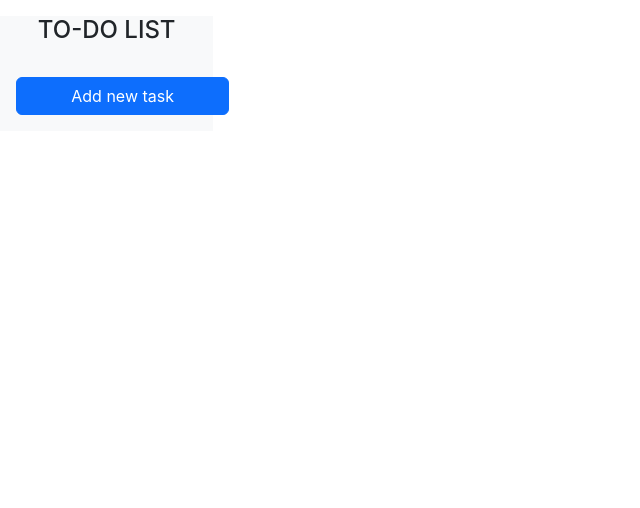
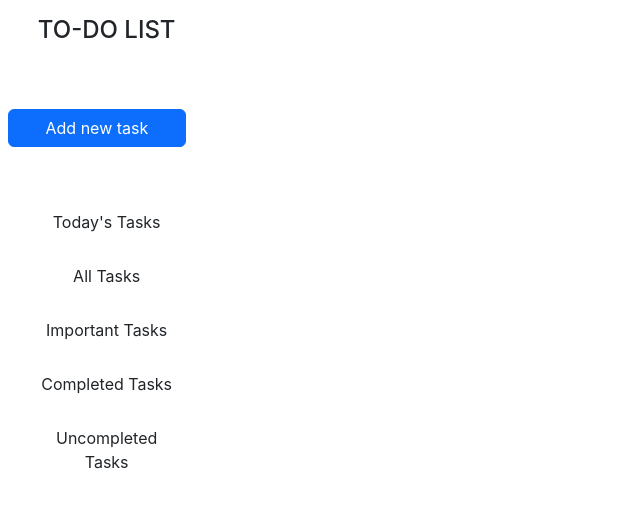
Before and after one commit to charankulal/myTasks, a React (Create React App) app: page / in a window 1280 px wide. Shown: the top 508 px of the page, without its empty margins (0-640 px from the left). Built offline with nearby package versions, Linux system fonts and the light colour scheme.

Commit message:
Done for the day

```diff
--- a/src/App.js
+++ b/src/App.js
@@ -4,7 +4,7 @@ import './App.css';
 function App() {
   return (
     <>
-    <div className='col-2 bg-light'>
+    <div className='col-2'>
       <Leftsection/>
     </div>
     </>
--- a/src/Components/Leftsection.js
+++ b/src/Components/Leftsection.js
@@ -6,7 +6,7 @@ export default function Leftsection() {
   return (
     <>
     <h4 className=' text-center m-3 text-lg tracking-wide hidden xl:block'>TO-DO LIST</h4>
-<Button text="Add new task" class="m-3 btn btn-primary col-12 "/>
+<Button text="Add new task" class="m-2 my-5 btn btn-primary col-10 "/>
 <Navigation/>
 
     </>
--- /dev/null
+++ b/src/Components/Navbar.js
@@ -0,0 +1,28 @@
+import React from 'react'
+import { Link } from 'react-router-dom'
+import Button from './Button'
+
+export default function Navbar() {
+
+  return (
+    <nav className='nav'>
+        <ul className="nav flex-column">
+  <li className="nav-item ">
+  <Link className="nav-link active px-4 py-2 " to="/today"><Button text="Today's Tasks" class=" btn col-12 w-100"/></Link>
+  </li>
+  <li className="nav-item">
+  <Link className="nav-link active px-4 py-2" to="/"><Button text="All Tasks" class=" btn col-12 "/></Link>
+  </li>
+  <li className="nav-item">
+  <Link className="nav-link active px-4 py-2" to="/"><Button text="Important Tasks" class=" btn col-12 "/></Link>
+  </li>
+  <li className="nav-item">
+  <Link className="nav-link active px-4 py-2" to="/"><Button text="Completed Tasks" class=" btn col-12 "/></Link>
+  </li>
+  <li className="nav-item">
+  <Link className="nav-link active px-4 py-2" to="/"><Button text="Uncompleted Tasks" class=" btn col-12 "/></Link>
+  </li>
+</ul>
+    </nav>
+  )
+}
--- a/src/Components/Navigation.js
+++ b/src/Components/Navigation.js
@@ -5,23 +5,25 @@ import TodayTasks from "./TodayTasks";
 import CompletedTasks from "./CompletedTasks";
 import UncompletedTasks from "./UncompletedTasks";
 import ImportantTasks from "./ImportantTasks";
+import Navbar from "./Navbar";
 
 export default function Navigation() {
   return (
-    <nav className="nav flex-column">
+
       <BrowserRouter>
+      <Navbar/>
         <Routes>
 
-          <Route path="/" element={<TodayTasks />}/>
-            <Route path="/" element={<AllTasks />} />
-            <Route path="/" element={<ImportantTasks />} />
-            <Route path="/" element={<CompletedTasks />} />
-            <Route path="/" element={<UncompletedTasks />} />
+          <Route exact path="/" element={<TodayTasks />}/>
+            <Route exact path="/" element={<AllTasks />} />
+            <Route exact path="/" element={<ImportantTasks />} />
+            <Route exact path="/" element={<CompletedTasks />} />
+            <Route exact path="/" element={<UncompletedTasks />} />
 
 
         </Routes>
 
       </BrowserRouter>
-    </nav>
+
   );
 }
```
Also changed, not shown: public/index.html (+8 -0 lines).
